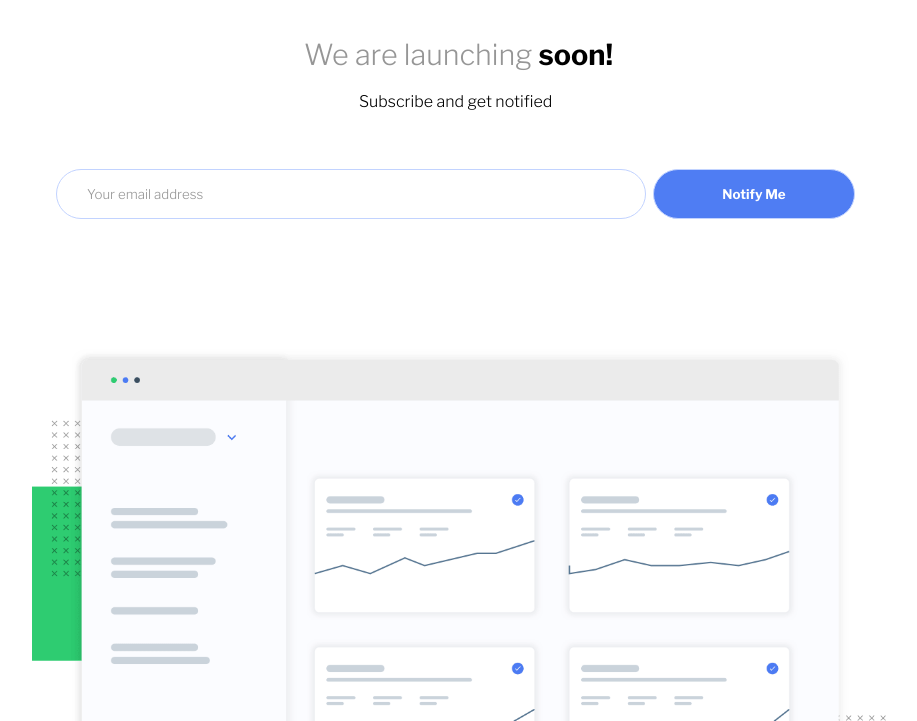
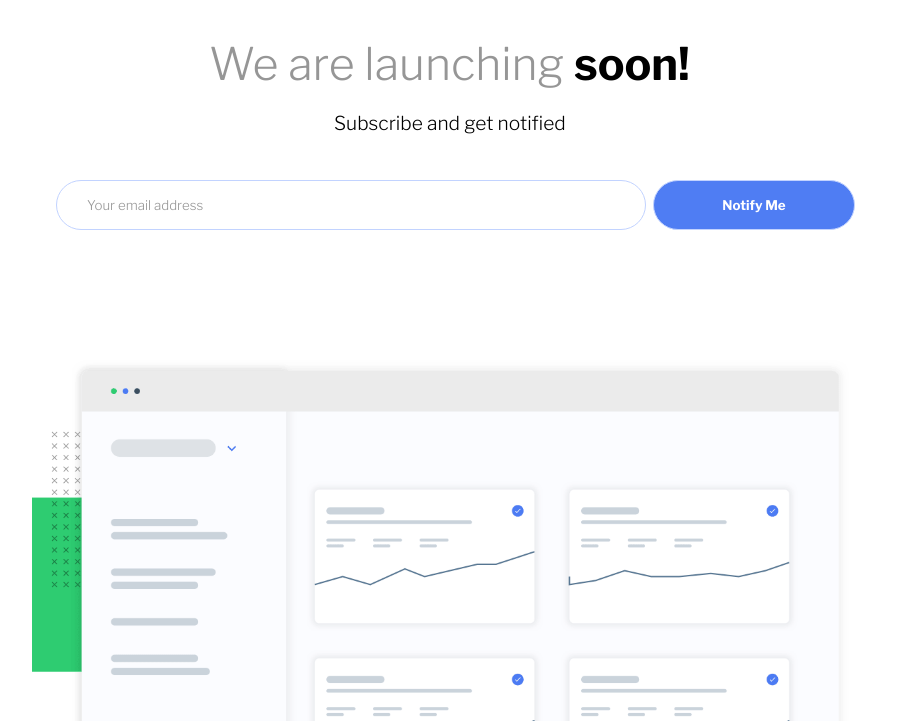
Before and after one commit to Jetyun/Frontend-Mentor-Ping-coming-soon-page, a plain HTML site: page index.html in a window 1280 px wide. Shown: the part 79-800 px from the top of the page, without its empty margins (181-1098 px from the left). Drawn offline with nearby package versions, Linux system fonts and the light colour scheme.

Commit message:
Add files via upload

```diff
--- a/style.sass
+++ b/style.sass
@@ -54,7 +54,7 @@ $bold_font_weight: 700
         width: 200px
         margin: auto
         margin-top: 20px
-        margin-bottom: 58px
+        margin-bottom: 45px
     &explanation2
         font-size: 0.7rem
         width: 200px
@@ -111,12 +111,17 @@ $bold_font_weight: 700
 
         &emailInput
             width: min(100%, 590px)
-
         &errorMsg::before
             top: 100px
             left: 40px
+        &explanation1
+            font-size: 1.2rem
+            width: 250px
         &form
             width: min(100%, 806px)
             height: 180px
         &inputBox
             width: min(75%, 590px)
+        &title
+            font-size: 2.8rem
+            width: 500px
```
Also changed, not shown: style.css, 1 other file.
